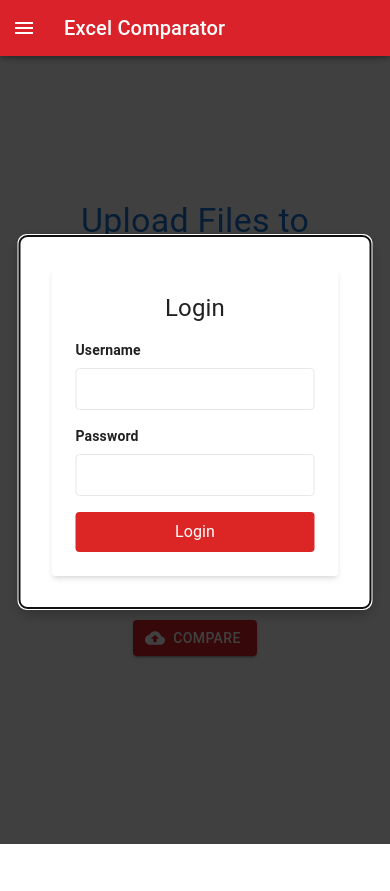
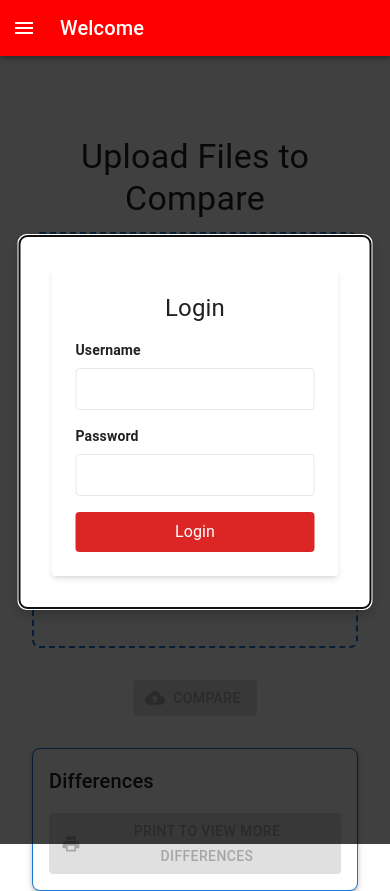
Before and after one commit to oyewunmio/Excelcompare, a React (Create React App) app in the folder frontend/: page / in a window 390 px wide. Before the commit the page ends 844 px from the top, so only its background shows below. Built offline with nearby package versions, Linux system fonts and the light colour scheme.

Commit message:
✨ I love what i see

```diff
--- a/frontend/src/components/FileUpload.tsx
+++ b/frontend/src/components/FileUpload.tsx
@@ -1,8 +1,7 @@
-import React, { useState, useEffect } from 'react';
+import React, { useState, useEffect, useRef } from 'react';
 import axios from 'axios';
-import { jsPDF } from 'jspdf';
-import { Box, Button, Typography, Container, Grid, IconButton } from '@mui/material';
-import { CloudUpload as CloudUploadIcon, Delete as DeleteIcon } from '@mui/icons-material';
+import { Box, Button, Typography, Container, Grid, IconButton, Paper } from '@mui/material';
+import { CloudUpload as CloudUploadIcon, Delete as DeleteIcon, Print as PrintIcon } from '@mui/icons-material';
 import { toast } from 'react-toastify';
 
 interface FileUploadProps {
@@ -15,7 +14,12 @@ const FileUpload: React.FC<FileUploadProps> = ({ token, shouldCompare, onFileSel
     const [file1, setFile1] = useState<File | null>(null);
     const [file2, setFile2] = useState<File | null>(null);
     const [differences, setDifferences] = useState<string[]>([]);
+    const [errorMessage, setErrorMessage] = useState<string | null>(null);
     const [reportData, setReportData] = useState<any>(null);
+    const [showAllDifferences, setShowAllDifferences] = useState<boolean>(false);
+
+    const fileInput1Ref = useRef<HTMLInputElement | null>(null);
+    const fileInput2Ref = useRef<HTMLInputElement | null>(null);
 
     useEffect(() => {
         if (shouldCompare && file1 && file2) {
@@ -45,17 +49,25 @@ const FileUpload: React.FC<FileUploadProps> = ({ token, shouldCompare, onFileSel
 
     const handleRemoveFile1 = () => {
         setFile1(null);
+        setDifferences([]);
+        setErrorMessage(null);
+        if (fileInput1Ref.current) {
+            fileInput1Ref.current.value = '';
+        }
     };
 
     const handleRemoveFile2 = () => {
         setFile2(null);
+        setDifferences([]);
+        setErrorMessage(null);
+        if (fileInput2Ref.current) {
+            fileInput2Ref.current.value = '';
+        }
     };
 
     const handleFileUpload = async () => {
-        if (!file1 || !file2 || !token) {
-            toast.error('Please select both files and ensure you are logged in.');
-            return;
-        }
+        if (!file1 || !file2) return;
+
         const formData = new FormData();
         formData.append('file1', file1);
         formData.append('file2', file2);
@@ -63,110 +75,106 @@ const FileUpload: React.FC<FileUploadProps> = ({ token, shouldCompare, onFileSel
         try {
             const response = await axios.post('http://localhost:8000/compare', formData, {
                 headers: {
+                    'Content-Type': 'multipart/form-data',
                     Authorization: `Bearer ${token}`,
-                    'Content-Type': 'multipart/form-data',
                 },
             });
+
+            if (Array.isArray(response.data.differences)) {
                 setDifferences(response.data.differences);
-            setReportData(response.data);
-            toast.success('Files compared successfully!');
+                setErrorMessage(null);
+            } else {
+                setDifferences([]);
+                setErrorMessage(response.data.differences);
+            }
+
+            setReportData(response.data.reportData);
+            setShowAllDifferences(false);
         } catch (error) {
             toast.error('Error comparing files.');
         }
     };
 
-    const formatDifferences = (differences: string | null) => {
-        if (!differences) return '';
-        return differences
-            .split('\n')
-            .map((diff, index) => `${index + 1}. ${diff}`)
-            .join('\n\n');
-    };
-
-    const generatePDF = () => {
-        if (!reportData) return;
-
-        const doc = new jsPDF();
-        doc.setFontSize(12);
-        doc.text("Excel Comparison Report", 10, 10);
-        doc.text(`Report Date: ${reportData.timestamp}`, 10, 20);
-        doc.text(`Computer Name: ${reportData.computer_name}`, 10, 30);
-        doc.text(`Generated by: ${reportData.username}`, 10, 40);
-        doc.text("Differences:", 10, 50);
-
-        const differences = formatDifferences(reportData.differences).split('\n\n');
-        let y = 60;
-        differences.forEach((diff: string) => {
-            doc.text(diff, 10, y);
-            y += 10;
-            if (y > 280) {
-                doc.addPage();
-                y = 10;
-            }
-        });
-
-        doc.save("comparison_report.pdf");
-        toast.success('PDF generated successfully!');
+    const handlePrint = () => {
+        window.print();
     };
 
     return (
-        <Container maxWidth="md">
-            <Typography variant="h4" align="center" gutterBottom color="primary">
+        <Container>
+            <Typography variant="h4" align="center" gutterBottom>
                 Upload Files to Compare
             </Typography>
             <Grid container spacing={2}>
-                <Grid item xs={12} md={6}>
+                <Grid item xs={12} sm={6}>
                     <Box
-                        display="flex"
-                        flexDirection="column"
-                        alignItems="center"
-                        justifyContent="center"
-                        border={1}
-                        borderColor="primary.main"
-                        borderRadius={4}
-                        p={4}
-                        style={{ borderStyle: 'dashed', cursor: 'pointer' }}
+                        sx={{
+                            border: '2px dashed #1976d2',
+                            borderRadius: '8px',
+                            padding: '16px',
+                            textAlign: 'center',
+                            height: '200px',
+                            display: 'flex',
+                            alignItems: 'center',
+                            justifyContent: 'center',
+                            flexDirection: 'column'
+                        }}
                     >
-                        <input type="file" onChange={handleFileChange1} style={{ display: 'none' }} id="file-input1" />
-                        <label htmlFor="file-input1" style={{ textAlign: 'center' }}>
-                            <CloudUploadIcon style={{ fontSize: 48, color: 'rgb(217,34,41)' }} />
-                            <Typography variant="body1" color="primary">
-                                Upload or <span style={{ textDecoration: 'underline' }}>Browse</span>
-                            </Typography>
+                        <Typography variant="h6">Original</Typography>
+                        <input
+                            ref={fileInput1Ref}
+                            accept=".csv,.xlsx"
+                            style={{ display: 'none' }}
+                            id="upload-file1"
+                            type="file"
+                            onChange={handleFileChange1}
+                        />
+                        <label htmlFor="upload-file1">
+                            <Button variant="contained" color="primary" component="span" startIcon={<CloudUploadIcon />}>
+                                Upload or Browse
+                            </Button>
                         </label>
                         {file1 && (
-                            <Box mt={2} display="flex" alignItems="center" justifyContent="space-between" width="100%">
-                                <Typography variant="body2">{file1.name} ({(file1.size / 1024).toFixed(2)} KB)</Typography>
-                                <IconButton onClick={handleRemoveFile1} color="secondary">
+                            <Box display="flex" alignItems="center" mt={2}>
+                                <Typography variant="body1">{file1.name}</Typography>
+                                <IconButton color="secondary" onClick={handleRemoveFile1}>
                                     <DeleteIcon />
                                 </IconButton>
                             </Box>
                         )}
                     </Box>
                 </Grid>
-                <Grid item xs={12} md={6}>
+                <Grid item xs={12} sm={6}>
                     <Box
-                        display="flex"
-                        flexDirection="column"
-                        alignItems="center"
-                        justifyContent="center"
-                        border={1}
-                        borderColor="primary.main"
-                        borderRadius={4}
-                        p={4}
-                        style={{ borderStyle: 'dashed', cursor: 'pointer' }}
+                        sx={{
+                            border: '2px dashed #1976d2',
+                            borderRadius: '8px',
+                            padding: '16px',
+                            textAlign: 'center',
+                            height: '200px',
+                            display: 'flex',
+                            alignItems: 'center',
+                            justifyContent: 'center',
+                            flexDirection: 'column'
+                        }}
                     >
-                        <input type="file" onChange={handleFileChange2} style={{ display: 'none' }} id="file-input2" />
-                        <label htmlFor="file-input2" style={{ textAlign: 'center' }}>
-                            <CloudUploadIcon style={{ fontSize: 48, color: 'rgb(217,34,41)' }} />
-                            <Typography variant="body1" color="primary">
-                                Upload or <span style={{ textDecoration: 'underline' }}>Browse</span>
-                            </Typography>
+                        <Typography variant="h6">Compare</Typography>
+                        <input
+                            ref={fileInput2Ref}
+                            accept=".csv,.xlsx"
+                            style={{ display: 'none' }}
+                            id="upload-file2"
+                            type="file"
+                            onChange={handleFileChange2}
+                        />
+                        <label htmlFor="upload-file2">
+                            <Button variant="contained" color="primary" component="span" startIcon={<CloudUploadIcon />}>
+                                Upload or Browse
+                            </Button>
                         </label>
                         {file2 && (
-                            <Box mt={2} display="flex" alignItems="center" justifyContent="space-between" width="100%">
-                                <Typography variant="body2">{file2.name} ({(file2.size / 1024).toFixed(2)} KB)</Typography>
-                                <IconButton onClick={handleRemoveFile2} color="secondary">
+                            <Box display="flex" alignItems="center" mt={2}>
+                                <Typography variant="body1">{file2.name}</Typography>
+                                <IconButton color="secondary" onClick={handleRemoveFile2}>
                                     <DeleteIcon />
                                 </IconButton>
                             </Box>
@@ -174,37 +182,55 @@ const FileUpload: React.FC<FileUploadProps> = ({ token, shouldCompare, onFileSel
                     </Box>
                 </Grid>
             </Grid>
-            <Box mt={4} display="flex" justifyContent="center">
+            <Box textAlign="center" mt={4}>
                 <Button
                     variant="contained"
-                    color="primary"
+                    color="secondary"
+                    startIcon={<CloudUploadIcon />}
                     onClick={handleFileUpload}
-                    startIcon={<CloudUploadIcon />}
-                    style={{ backgroundColor: 'rgb(217,34,41)' }}
+                    disabled={!file1 || !file2}
                 >
                     Compare
                 </Button>
             </Box>
-            {differences.length > 0 && (
-                <Box mt={4} p={2} border={1} borderColor="primary.main" borderRadius={4}>
-                    <Typography variant="h6" gutterBottom>
-                        Differences
-                    </Typography>
-                    <Box className="mb-4 p-4 bg-gray-100 border rounded max-h-64 overflow-y-auto whitespace-pre-wrap">
-                        {formatDifferences(differences.join('\n')).split('\n\n').map((diff, index) => (
-                            <Typography key={index} variant="body2">{diff}</Typography>
+            <Box mt={4}>
+                <Paper elevation={3} sx={{ padding: '16px', border: '1px solid #1976d2', borderRadius: '8px' }}>
+                    <Typography variant="h6">Differences</Typography>
+                    {errorMessage ? (
+                        <Box sx={{ backgroundColor: '#f5f5f5', padding: '8px', borderRadius: '4px', marginY: '8px' }}>
+                            <Typography>{errorMessage}</Typography>
+                        </Box>
+                    ) : (
+                        <Box>
+                            <ul>
+                                {(showAllDifferences ? differences : differences.slice(0, 10)).map((diff, index) => (
+                                    <li key={index}>{diff}</li>
                                 ))}
+                            </ul>
+                            {differences.length > 10 && !showAllDifferences && (
+                                <Button
+                                    variant="contained"
+                                    color="primary"
+                                    onClick={() => setShowAllDifferences(true)}
+                                >
+                                    Show All
+                                </Button>
+                            )}
                         </Box>
+                    )}
+                    <Box textAlign="center" mt={2}>
                         <Button
                             variant="contained"
                             color="secondary"
-                        onClick={generatePDF}
-                        startIcon={<CloudUploadIcon />}
+                            startIcon={<PrintIcon />}
+                            onClick={handlePrint}
+                            disabled={!file1 || !file2}
                         >
-                        Generate PDF
+                            Print to view more differences
                         </Button>
                     </Box>
-            )}
+                </Paper>
+            </Box>
         </Container>
     );
 };
--- a/frontend/src/components/NavBar.tsx
+++ b/frontend/src/components/NavBar.tsx
@@ -1,5 +1,8 @@
-import React, { useState } from 'react';
-import { AppBar, Toolbar, Typography, IconButton, Drawer, List, ListItem, ListItemIcon, ListItemText, useMediaQuery, CssBaseline, Box } from '@mui/material';
+import React, { useState, useEffect } from 'react';
+import {
+    AppBar, Toolbar, Typography, IconButton, Drawer, List, ListItem,
+    ListItemIcon, ListItemText, useMediaQuery, CssBaseline, Box
+} from '@mui/material';
 import MenuIcon from '@mui/icons-material/Menu';
 import HomeIcon from '@mui/icons-material/Home';
 import ListAltIcon from '@mui/icons-material/ListAlt';
@@ -21,6 +24,10 @@ const NavBar: React.FC<NavBarProps> = ({ username, userRole }) => {
 
     const [drawerOpen, setDrawerOpen] = useState(isLargeScreen);
 
+    useEffect(() => {
+        setDrawerOpen(isLargeScreen);
+    }, [isLargeScreen]);
+
     const toggleDrawer = (open: boolean) => (event: React.KeyboardEvent | React.MouseEvent) => {
         if (event.type === 'keydown' && ((event as React.KeyboardEvent).key === 'Tab' || (event as React.KeyboardEvent).key === 'Shift')) {
             return;
@@ -31,8 +38,8 @@ const NavBar: React.FC<NavBarProps> = ({ username, userRole }) => {
     const drawerList = () => (
         <div
             role="presentation"
-            onClick={isLargeScreen ? undefined : toggleDrawer(false)}
-            onKeyDown={isLargeScreen ? undefined : toggleDrawer(false)}
+            onClick={!isLargeScreen ? toggleDrawer(false) : undefined}
+            onKeyDown={!isLargeScreen ? toggleDrawer(false) : undefined}
             style={{ paddingTop: 64 }}
         >
             <List>
@@ -42,66 +49,61 @@ const NavBar: React.FC<NavBarProps> = ({ username, userRole }) => {
                 </ListItem>
                 {userRole === 'admin' && (
                     <>
-                        <ListItem button component={Link} to="/logs">
-                            <ListItemIcon><ListAltIcon /></ListItemIcon>
-                            <ListItemText primary="View Logs" />
-                        </ListItem>
                         <ListItem button component={Link} to="/create-user">
                             <ListItemIcon><PersonAddIcon /></ListItemIcon>
-                            <ListItemText primary="Create User" />
+                            <ListItemText primary="Create" />
                         </ListItem>
                         <ListItem button component={Link} to="/users">
                             <ListItemIcon><PeopleIcon /></ListItemIcon>
                             <ListItemText primary="Manage Users" />
                         </ListItem>
+                        <ListItem button component={Link} to="/logs">
+                            <ListItemIcon><ListAltIcon /></ListItemIcon>
+                            <ListItemText primary="View Logs" />
+                        </ListItem>
                     </>
                 )}
+                {/* Additional links can go here */}
             </List>
         </div>
     );
 
     return (
-        <div style={{ display: 'flex' }}>
+        <Box sx={{ display: 'flex' }}>
             <CssBaseline />
-            <AppBar
-                position="fixed"
-                style={{ backgroundColor: 'rgb(217,34,41)', zIndex: theme.zIndex.drawer + 1 }}
-            >
+            <AppBar position="fixed" sx={{ zIndex: theme.zIndex.drawer + 1, backgroundColor: 'red' }}>
                 <Toolbar>
                     <IconButton
+                        color="inherit"
+                        aria-label="open drawer"
+                        onClick={toggleDrawer(true)}
                         edge="start"
-                        color="inherit"
-                        aria-label="menu"
-                        onClick={toggleDrawer(!drawerOpen)}
-                        style={{ marginRight: 20 }}
+                        sx={{ mr: 2, display: { md: 'none' } }}
                     >
                         <MenuIcon />
                     </IconButton>
-                    <Typography variant="h6" noWrap>
-                        Excel Comparator
+                    <Typography variant="h6" noWrap component="div">
+                        {username ? `Welcome, ${username}` : 'Welcome'}
                     </Typography>
-                    {username && (
-                        <Typography variant="body1" style={{ marginLeft: 'auto' }}>
-                            Welcome, {username}
-                        </Typography>
-                    )}
                 </Toolbar>
             </AppBar>
             <Drawer
-                anchor="left"
+                variant={isLargeScreen ? "persistent" : "temporary"}
                 open={drawerOpen}
                 onClose={toggleDrawer(false)}
-                variant={isLargeScreen ? 'persistent' : 'temporary'}
-                style={{ width: drawerWidth }}
-                PaperProps={{ style: { width: drawerWidth } }}
+                sx={{
+                    width: drawerWidth,
+                    flexShrink: 0,
+                    [`& .MuiDrawer-paper`]: { width: drawerWidth, boxSizing: 'border-box' },
+                }}
             >
                 {drawerList()}
             </Drawer>
-            <Box component="main" style={{ flexGrow: 1, padding: theme.spacing(3), marginLeft: isLargeScreen && drawerOpen ? drawerWidth : 0, marginTop: 64 }}>
-                {/* Page content goes here */}
+            <Box component="main" sx={{ flexGrow: 1, p: 3 }}>
                 <Toolbar />
+                {/* Main content goes here */}
             </Box>
-        </div>
+        </Box>
     );
 };
 
```
Lines whose indentation alone changed are shown as unchanged.
